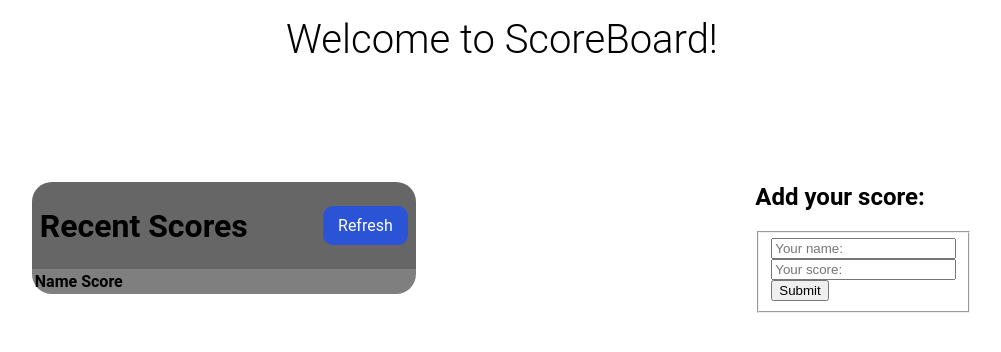
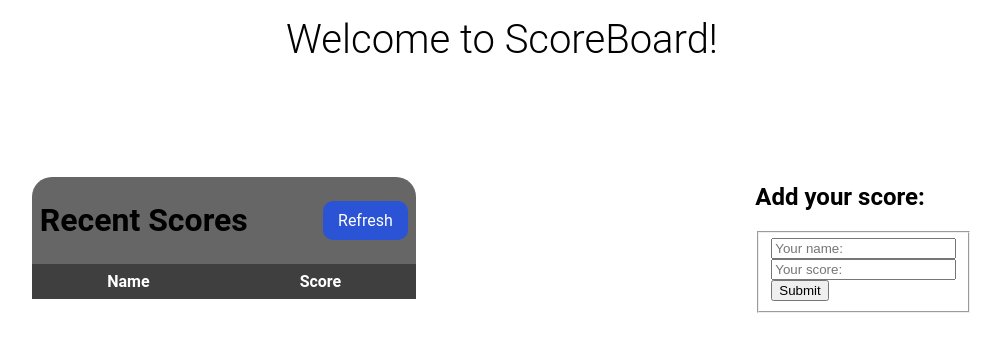
Before and after one commit to carlos-osorio-developer/scoreBoard, a website built with webpack: page src/index.html in a window 1280 px wide. Shown: the whole page, without its empty margins (138-1139 px from the left). Built offline with nearby package versions, Linux system fonts and the light colour scheme; no server answers.

Commit message:
Add styles for scores table

```diff
--- a/src/assets/style/stylesheet.scss
+++ b/src/assets/style/stylesheet.scss
@@ -105,6 +105,35 @@ body {
           cursor: pointer;
         }
       }
+
+      table {
+        width: 100%;
+        border-collapse: collapse;
+        border-spacing: 0;
+        text-align: center;
+        color: #fff;
+        font-weight: 300;
+
+        thead {
+          background-color: rgb(63, 63, 63);
+        }
+
+        tr {
+          border-bottom: 1px solid #fff;
+
+          &:nth-child(even) {
+            background-color: #646464;
+          }
+        }
+
+        th {
+          padding: 0.5rem;
+        }
+
+        td {
+          padding: 0.5rem;
+        }
+      }
     }
   }
 
```
